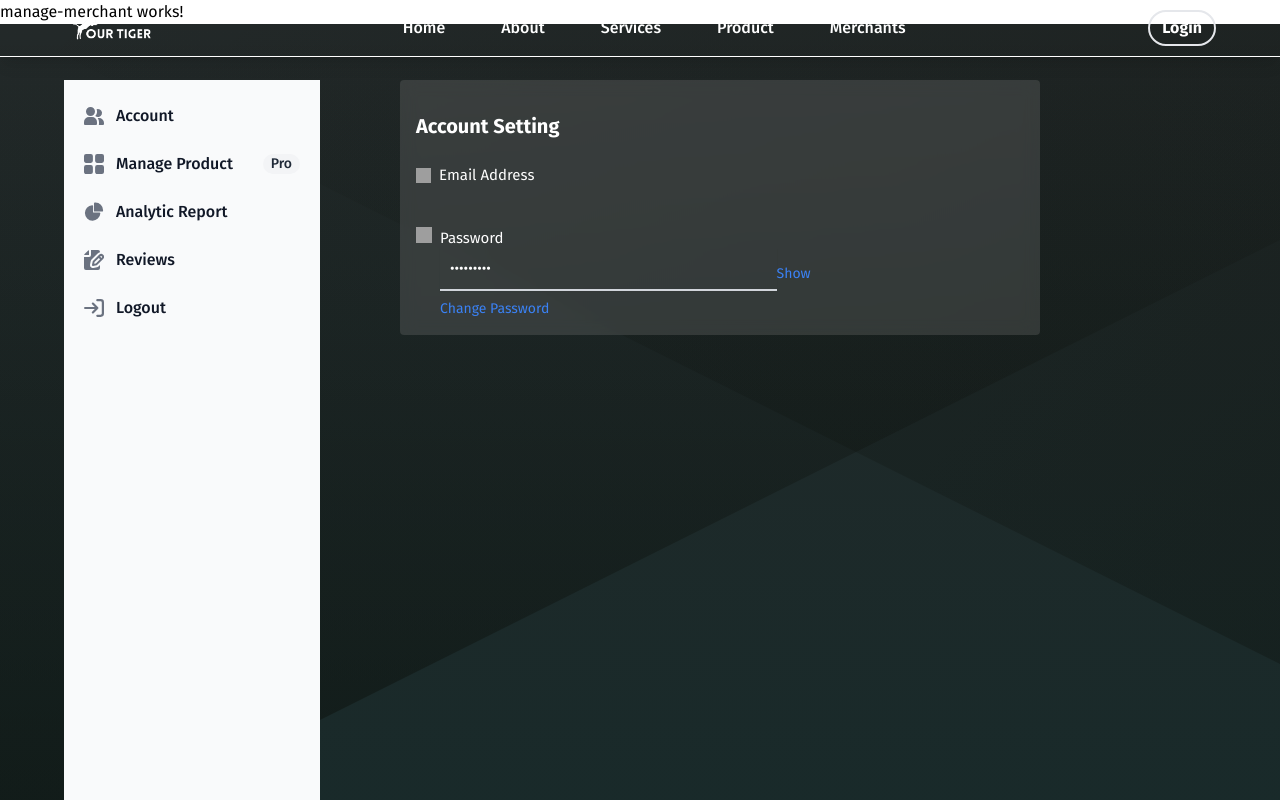
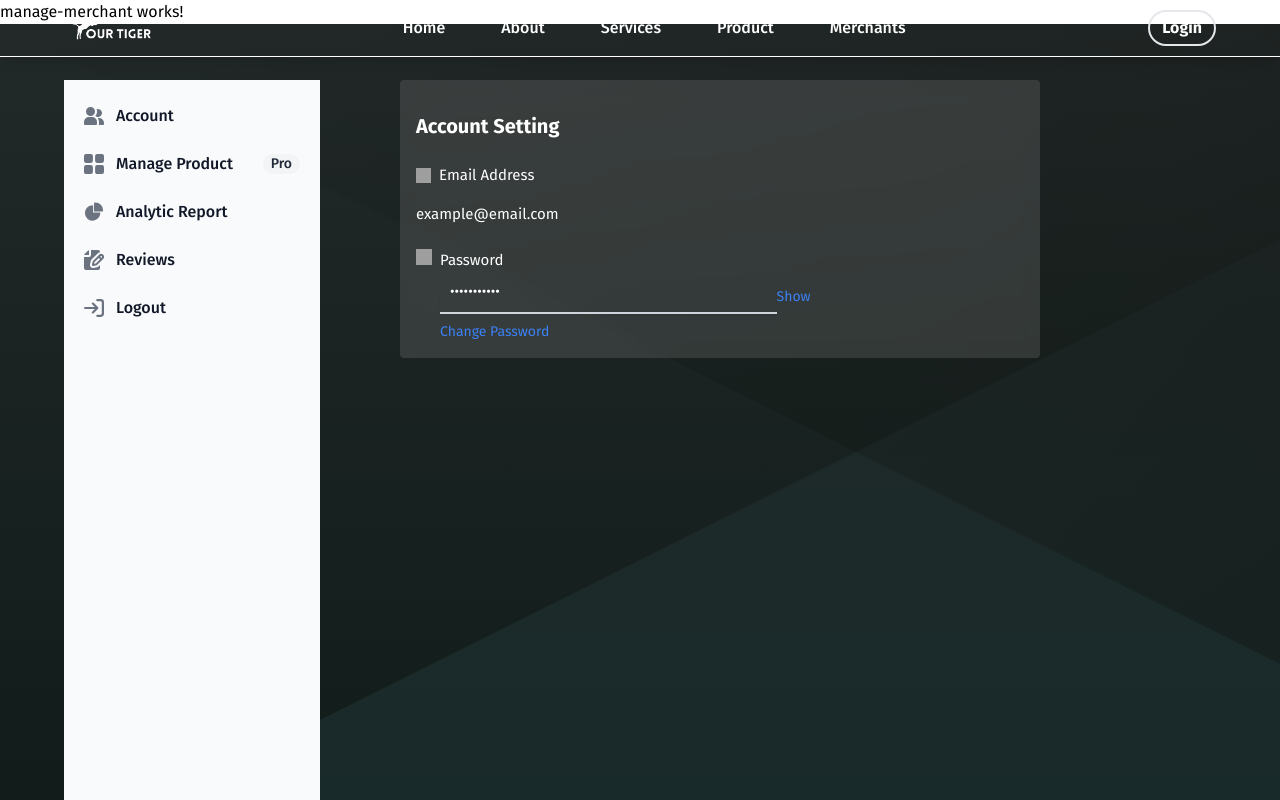
Before and after one commit to nandikawis/Software-Enginering-Assignment, an Angular app: page /Account in a window 1280 px wide. Shown: the top 800 px of the page. Built offline with nearby package versions, Linux system fonts and the light colour scheme; grey boxes are pictures that could not be loaded.

Commit message:
create a data and toggle for show password

```diff
--- a/src/app/merchant-account/merchant-account.component.ts
+++ b/src/app/merchant-account/merchant-account.component.ts
@@ -6,5 +6,13 @@ import { Component } from '@angular/core';
   styleUrls: ['./merchant-account.component.css']
 })
 export class MerchantAccountComponent {
+  public email: string = 'example@email.com';
+  public password: string = 'Password123';
+  public showPassword: boolean = false;
 
+  constructor() { }
+
+  togglePasswordVisibility(): void {
+    this.showPassword = !this.showPassword;
+  }
 }
```
